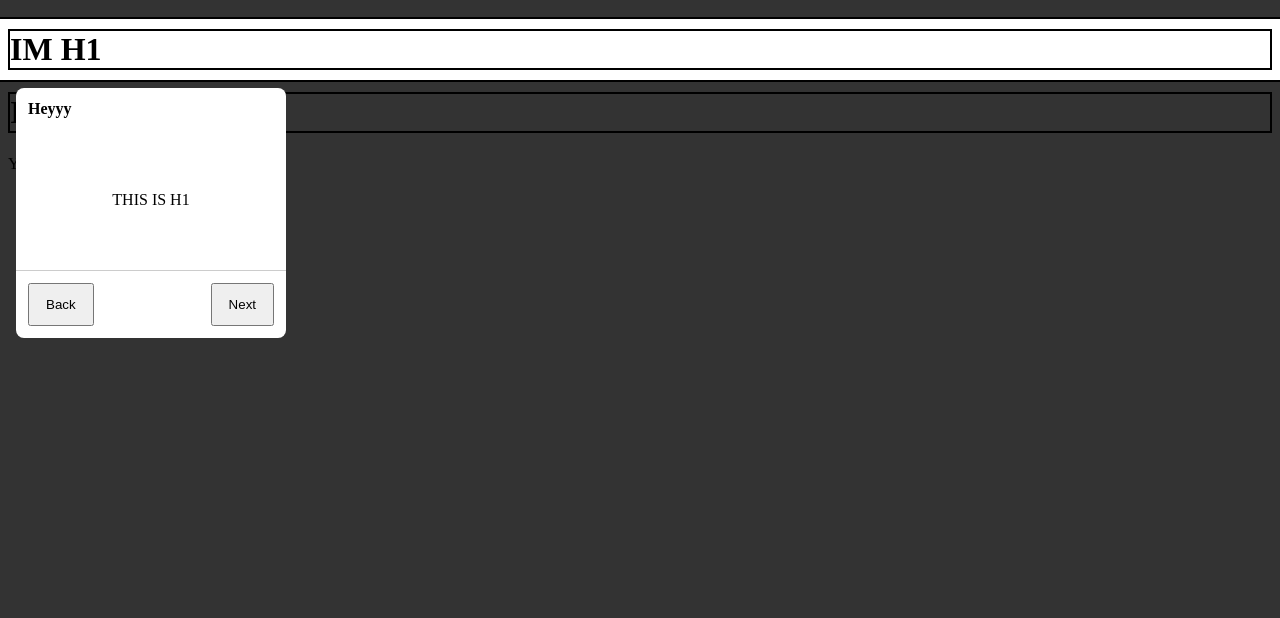
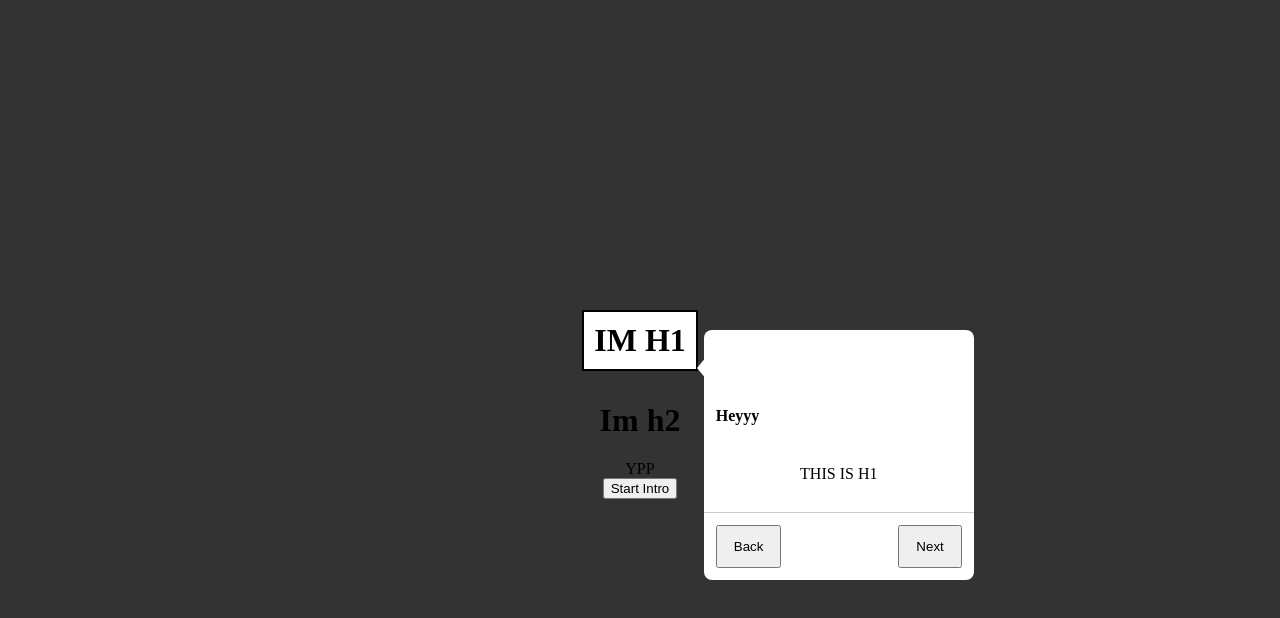
Before and after one commit to Omkar-Jawalkar/walkthrough-js-dev, a website with bundled scripts: page src/index.html in a window 1280 px wide. Both pictures are taken after a click on the button "Start Intro". Built offline with nearby package versions, Linux system fonts and the light colour scheme.

Commit message:
arrow added to left and bottom

```diff
--- a/src/helper.css
+++ b/src/helper.css
@@ -1,18 +1,37 @@
 .transparent-element {
     border: 2px solid rgba(0, 0, 0, 1);
     background-color: white;
+}
+
+/* arrow  */
+
+.left-arrow,
+.right-arrow {
+    border-top: 18px solid transparent;
+    border-bottom: 18px solid transparent;
+}
+.up-arrow,
+.down-arrow {
+    border-left: 10px solid transparent;
+    border-right: 10px solid transparent;
+}
+.right-arrow {
+    border-left: 10px solid white;
+}
+.left-arrow {
+    border-right: 15px solid white;
+}
+.up-arrow {
+    border-bottom: 10px solid white;
+}
+.down-arrow {
+    border-top: 10px solid white;
 }
 
 #forwardButton,
 #backButton {
     padding: 12px 16px;
     margin: 12px;
-}
-
-/* todo : remove the h1 style */
-h1,
-h2 {
-    border: 2px solid rgba(0, 0, 0, 1);
 }
 
 .removeOverlayOnDomElement {
@@ -40,7 +59,6 @@ h2 {
     height: 250px;
     color: black !important;
     background-color: white;
-
     display: flex !important;
     flex-direction: column;
     justify-content: space-between;
@@ -58,6 +76,13 @@ h2 {
     text-align: center;
 }
 
+body {
+    display: flex;
+    flex-direction: column !important;
+    justify-content: center;
+    align-items: center !important;
+}
+
 .box-footer {
     display: flex !important;
     flex-direction: row;
--- a/src/helper/createDisplayBox.js
+++ b/src/helper/createDisplayBox.js
@@ -72,7 +72,6 @@ const removeOverlayAndAddBorder = (domElement, position = "bottom") => {
     @param {Boolean} return true removed everything or throw an error
 
 */
-
 const removeAllAppendedElements = (domElement) => {
     try {
         let transparentElement = document.getElementsByClassName(
@@ -86,6 +85,41 @@ const removeAllAppendedElements = (domElement) => {
         return true;
     } catch (error) {
         throw new Error("Cant remove elememt");
+    }
+};
+
+/*
+    This function sets the arrow with appropriate position
+
+    @param {arrowElememt , position}
+    @return {arrowElememt}
+
+
+
+*/
+const setArrowAccordingToPosition = (arrowElement, position = "bottom") => {
+    try {
+        switch (position) {
+            case "top":
+                arrowElement.classList.add("down-arrow");
+                break;
+            case "left":
+                arrowElement.classList.add("right-arrow");
+                break;
+            case "right":
+                arrowElement.classList.add("left-arrow");
+                arrowElement.style.top = 20 + "px";
+                arrowElement.style.left = -7 + "px";
+                break;
+            default:
+                arrowElement.classList.add("up-arrow");
+                arrowElement.style.top = -7 + "px";
+                arrowElement.style.left = "20px";
+        }
+
+        return arrowElement;
+    } catch (error) {
+        throw new Error(error.message);
     }
 };
 
@@ -108,6 +142,7 @@ const CreateDisplayBox = (totalStepsLength, currentStep, format) => {
     let boxFooter = document.createElement("div");
     let backButton = document.createElement("button");
     let forwardButton = document.createElement("button");
+    let arrowElement = document.createElement("span");
 
     backButton.id = "backButton";
     forwardButton.id = "forwardButton";
@@ -119,6 +154,11 @@ const CreateDisplayBox = (totalStepsLength, currentStep, format) => {
     boxHeader.classList.add("box-header");
     boxBody.classList.add("box-body");
     boxFooter.classList.add("box-footer");
+    arrowElement.style.position = "relative";
+
+    console.log("arrowElement: " + arrowElement);
+    // small arrow
+    arrowElement = setArrowAccordingToPosition(arrowElement, position);
 
     // todo: setting styles for buttons
 
@@ -155,7 +195,6 @@ const CreateDisplayBox = (totalStepsLength, currentStep, format) => {
     // setting Text content
     backButton.textContent = "Back";
     forwardButton.textContent = "Next";
-
     boxHeader.textContent = title;
     boxBody.textContent = intro;
 
@@ -164,6 +203,7 @@ const CreateDisplayBox = (totalStepsLength, currentStep, format) => {
     boxFooter.appendChild(backButton);
     boxFooter.appendChild(forwardButton);
 
+    box.appendChild(arrowElement);
     box.appendChild(boxHeader);
     box.appendChild(boxBody);
     box.appendChild(boxFooter);
--- a/src/index.html
+++ b/src/index.html
@@ -8,9 +8,9 @@
         <link rel="stylesheet" href="helper.css" />
     </head>
     <body>
-        <h1 id="h1-heading" data-intro="THIS IS H1" data-title="Heyyy"  data-step="1">IM H1</h1>
-        <h1 data-intro="THIS IS H2"  data-step="2">Im h2</h2>
-        <span data-intro="THIS IS A H2 ⚡️"   data-step="3"> YPP </span>
+        <h1 id="h1-heading" data-intro="THIS IS H1" data-position="right"  data-title="Heyyy"  data-step="1">IM H1</h1>
+        <h1 data-intro="THIS IS H2" data-position="left"  data-step="2">Im h2</h2>
+        <span data-intro="THIS IS A H2 ⚡️" data-position="right"   data-step="3"> YPP </span>
         <button type="button">Start Intro</button>
         <script src="./myIndex.js" type="module"></script>
     </body>
```
